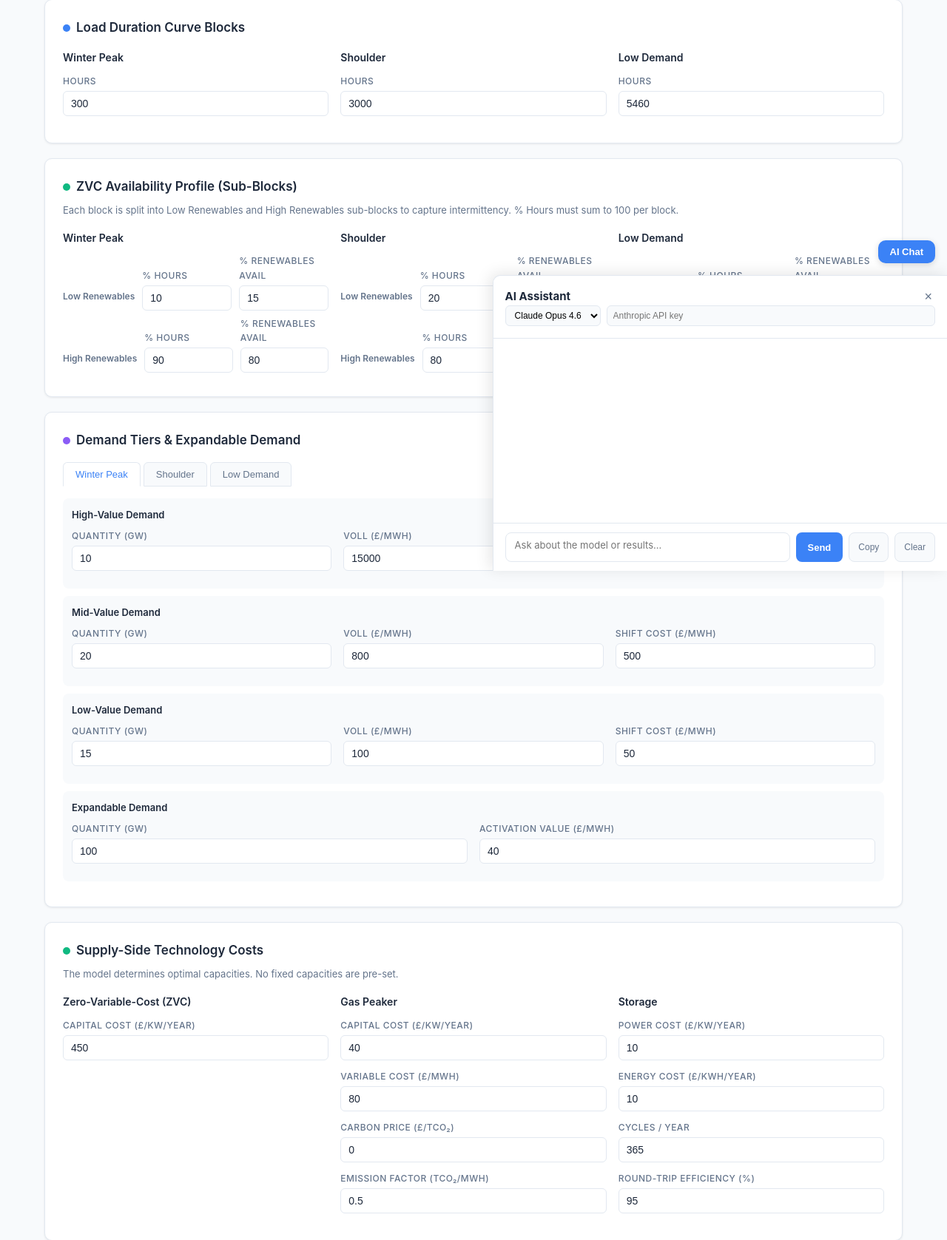
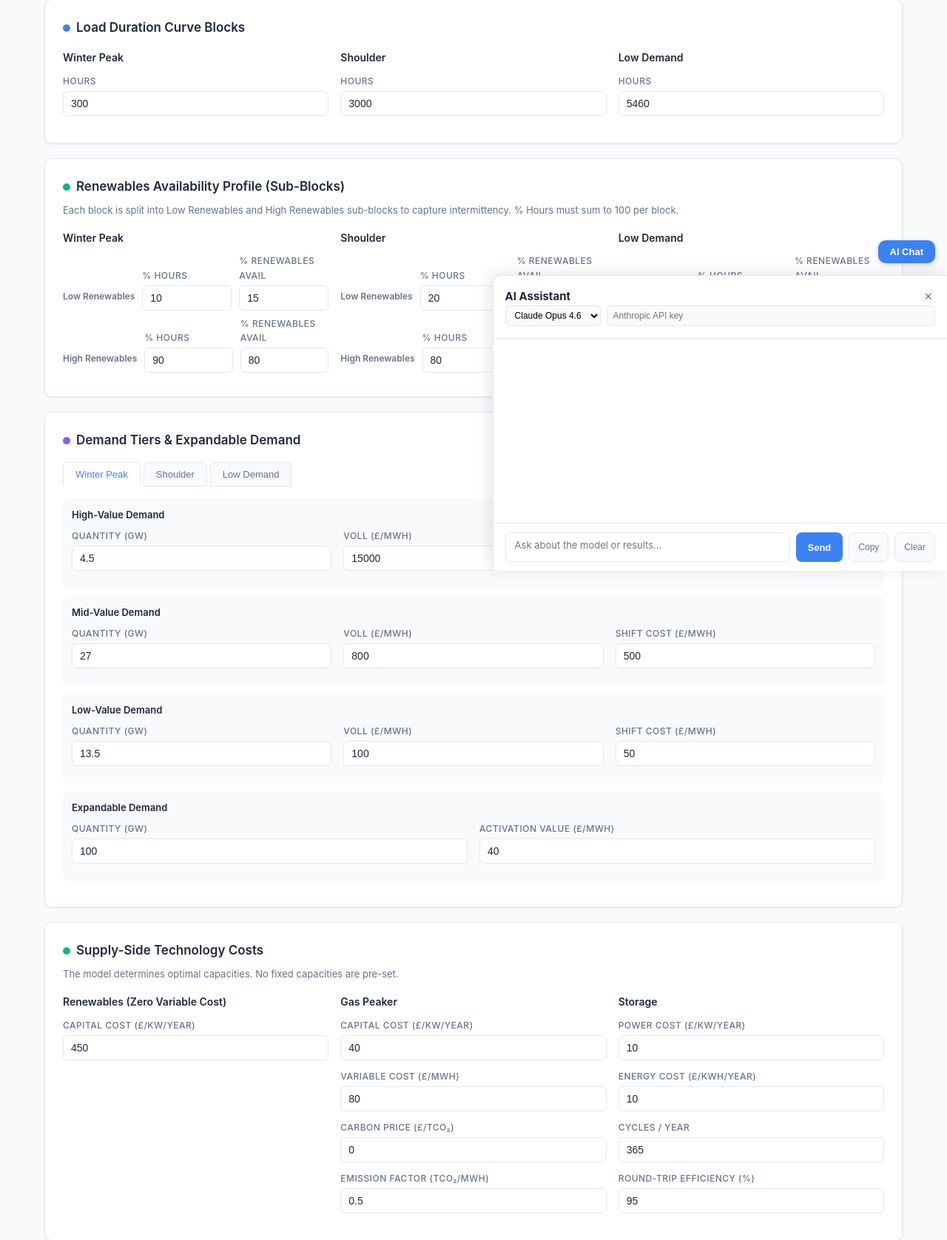
Before and after one commit to metakarma/FlexSys, a Flask app: page / in a window 1280 px wide. Shown: the part 428-2105 px from the top of the page at 74% size. Run offline with Flask 3, Linux system fonts and the light colour scheme.

Commit message:
Update LDC defaults and rename ZVC to Renewables in UI
Defaults: Winter Peak 45 GW / 300h, Shoulder 35 GW / 3000h,
Low Demand 20 GW / 5460h. Tier splits: 10% High, 60% Mid, 30% Low.

All user-visible "ZVC" labels replaced with "Renewables" across
chart legends, plot labels, metric cards, input headings, detail
tables, and storage messaging. Internal variable names unchanged.

Made-with: Cursor

```diff
--- a/app.py
+++ b/app.py
@@ -228,7 +228,7 @@ def generate_plots(inputs: dict, results: dict, cur: str = "$") -> dict:
     return plots
 
 
-GEN_COLORS = {"ZVC": "#10B981", "Gas": "#EF4444", "Storage": "#3B82F6"}
+GEN_COLORS = {"Renewables": "#10B981", "Gas": "#EF4444", "Storage": "#3B82F6"}
 
 
 INPUT_TIER_COLORS = {"High": "#4C1D95", "Mid": "#7C3AED", "Low": "#C4B5FD"}
@@ -320,7 +320,7 @@ def _plot_ldc(inputs: dict, results: dict, cur: str = "$") -> str:
         gen = _gen_total(sb)
 
         stack = [
-            ("ZVC", sup["zvc"]),
+            ("Renewables", sup["zvc"]),
             ("Gas", sup["gas"]),
             ("Storage", sup["storage_discharge"]),
         ]
@@ -362,7 +362,7 @@ def _plot_ldc(inputs: dict, results: dict, cur: str = "$") -> str:
     ax.xaxis.set_major_formatter(mticker.FuncFormatter(lambda x, _: f"{x:,.0f}"))
 
     legend_handles = [Patch(fc=GEN_COLORS[t], ec="white", label=t)
-                      for t in ("ZVC", "Gas", "Storage")]
+                      for t in ("Renewables", "Gas", "Storage")]
     if has_curtailed:
         legend_handles.append(
             Patch(facecolor="none", edgecolor="#6B7280", hatch="///",
@@ -451,7 +451,7 @@ def _plot_capacity(results: dict, cur: str = "$") -> str:
 
     fig, (ax1, ax2) = plt.subplots(1, 2, figsize=(10, 4.5))
 
-    techs = ["ZVC", "Gas", "Storage"]
+    techs = ["Renewables", "Gas", "Storage"]
     cap_vals = [caps["zvc"], caps["gas"], caps["storage_power"]]
     colors = ["#10B981", "#EF4444", "#3B82F6"]
 
@@ -463,7 +463,7 @@ def _plot_capacity(results: dict, cur: str = "$") -> str:
     ax1.set_ylabel("Capacity (GW)")
     ax1.set_title("Optimal Power Capacity", fontsize=12, fontweight="bold")
 
-    cost_labels = ["ZVC", "Gas", "Storage"]
+    cost_labels = ["Renewables", "Gas", "Storage"]
     cost_vals = [costs["zvc"], costs["gas"],
                  costs["storage_power"] + costs["storage_energy"]]
     nonzero = [(l, v, c) for l, v, c in zip(cost_labels, cost_vals, colors) if v > 0]
@@ -529,7 +529,7 @@ def _plot_dispatch(inputs: dict, results: dict, cur: str = "$") -> str:
                 demand_labels.append("Sto. Charge")
                 demand_vals.append(sb["supply"]["storage_charge"])
 
-            supply_labels = ["ZVC", "Gas", "Storage"]
+            supply_labels = ["Renewables", "Gas", "Storage"]
             supply_vals = [
                 sb["supply"]["zvc"],
                 sb["supply"]["gas"],
@@ -573,7 +573,7 @@ DEMAND_COLOR_MAP = {
     "High": "#6366F1", "Mid": "#8B5CF6", "Low": "#A78BFA",
     "Shifted In": "#F59E0B", "Expandable": "#C4B5FD", "Sto. Charge": "#3B82F6",
 }
-SUPPLY_COLOR_MAP = {"ZVC": "#10B981", "Gas": "#EF4444", "Storage": "#3B82F6"}
+SUPPLY_COLOR_MAP = {"Renewables": "#10B981", "Gas": "#EF4444", "Storage": "#3B82F6"}
 
 
 def _stacked_bar(ax, x_pos, vals, labels, colors, fmt=".1f"):
@@ -627,7 +627,7 @@ def _plot_dispatch_gwh(inputs: dict, results: dict, cur: str = "$") -> str:
                 demand_labels.append("Sto. Charge")
                 demand_vals.append(sb["supply"]["storage_charge"] * h)
 
-            supply_labels = ["ZVC", "Gas", "Storage"]
+            supply_labels = ["Renewables", "Gas", "Storage"]
             supply_vals = [
                 sb["supply"]["zvc"] * h,
                 sb["supply"]["gas"] * h,
--- a/model.py
+++ b/model.py
@@ -34,23 +34,23 @@ from typing import Any
 def default_inputs() -> dict[str, Any]:
     blocks = ["Winter Peak", "Shoulder", "Low Demand"]
     hours = {"Winter Peak": 300, "Shoulder": 3000, "Low Demand": 5460}
-    base_load = {"Winter Peak": 60, "Shoulder": 40, "Low Demand": 20}
+    base_load = {"Winter Peak": 45, "Shoulder": 35, "Low Demand": 20}
 
     demand_tiers = {
         "Winter Peak": [
-            {"name": "High", "quantity": 10, "voll": 15000, "shift_cost": 1000},
-            {"name": "Mid",  "quantity": 20, "voll": 800,   "shift_cost": 500},
-            {"name": "Low",  "quantity": 15, "voll": 100,   "shift_cost": 50},
+            {"name": "High", "quantity": 4.5,  "voll": 15000, "shift_cost": 1000},
+            {"name": "Mid",  "quantity": 27,   "voll": 800,   "shift_cost": 500},
+            {"name": "Low",  "quantity": 13.5, "voll": 100,   "shift_cost": 50},
         ],
         "Shoulder": [
-            {"name": "High", "quantity": 8,  "voll": 12000, "shift_cost": 800},
-            {"name": "Mid",  "quantity": 18, "voll": 600,   "shift_cost": 40},
-            {"name": "Low",  "quantity": 10, "voll": 120,   "shift_cost": 8},
+            {"name": "High", "quantity": 3.5,  "voll": 12000, "shift_cost": 800},
+            {"name": "Mid",  "quantity": 21,   "voll": 600,   "shift_cost": 40},
+            {"name": "Low",  "quantity": 10.5, "voll": 120,   "shift_cost": 8},
         ],
         "Low Demand": [
-            {"name": "High", "quantity": 5,  "voll": 10000, "shift_cost": 0},
-            {"name": "Mid",  "quantity": 10, "voll": 400,   "shift_cost": 0},
-            {"name": "Low",  "quantity": 5,  "voll": 100,   "shift_cost": 0},
+            {"name": "High", "quantity": 2,  "voll": 10000, "shift_cost": 0},
+            {"name": "Mid",  "quantity": 12, "voll": 400,   "shift_cost": 0},
+            {"name": "Low",  "quantity": 6,  "voll": 100,   "shift_cost": 0},
         ],
     }
 
--- a/templates/index.html
+++ b/templates/index.html
@@ -281,7 +281,7 @@ footer { text-align: center; padding: 32px 0; color: var(--muted); font-size: 13
 
   <!-- ZVC Profile -->
   <div class="card">
-    <h2><span class="dot" style="background:var(--success)"></span> ZVC Availability Profile (Sub-Blocks)</h2>
+    <h2><span class="dot" style="background:var(--success)"></span> Renewables Availability Profile (Sub-Blocks)</h2>
     <p style="font-size:13px;color:var(--muted);margin:-8px 0 16px;">Each block is split into Low Renewables and High Renewables sub-blocks to capture intermittency. % Hours must sum to 100 per block.</p>
     <div class="grid-3" id="zvc-profile-inputs"></div>
   </div>
@@ -299,7 +299,7 @@ footer { text-align: center; padding: 32px 0; color: var(--muted); font-size: 13
     <p style="font-size:13px;color:var(--muted);margin:-8px 0 16px;">The model determines optimal capacities. No fixed capacities are pre-set.</p>
     <div class="grid-3">
       <div>
-        <h4 style="font-size:14px;margin-bottom:10px;font-weight:600;">Zero-Variable-Cost (ZVC)</h4>
+        <h4 style="font-size:14px;margin-bottom:10px;font-weight:600;">Renewables (Zero Variable Cost)</h4>
         <div class="field-group">
           <label>Capital Cost (<span class="cur">£</span>/kW/year)</label>
           <input type="number" id="zvc_capital_cost" step="any"/>
@@ -700,7 +700,7 @@ function renderResults(data, inputs) {
   });
   const avgPrice = totalGWh > 0 ? weightedPrice / totalGWh : 0;
   m += `<div class="metric-card"><div class="value" style="font-size:17px;color:var(--success)">${fmtCur(avgPrice)}/MWh</div><div class="label">Load-Weighted Avg Price</div></div>`;
-  m += `<div class="metric-card"><div class="value">${fmtGW(caps.zvc)}</div><div class="label">ZVC Capacity</div></div>`;
+  m += `<div class="metric-card"><div class="value">${fmtGW(caps.zvc)}</div><div class="label">Renewables Capacity</div></div>`;
   m += `<div class="metric-card"><div class="value">${fmtGW(caps.gas)}</div><div class="label">Gas Capacity</div></div>`;
   m += `<div class="metric-card"><div class="value">${fmtGW(caps.storage_power)}</div><div class="label">Storage Power</div></div>`;
   m += `<div class="metric-card"><div class="value">${caps.storage_energy.toFixed(0)} GWh</div><div class="label">Storage Energy</div></div>`;
@@ -750,7 +750,7 @@ function renderResults(data, inputs) {
       <div class="metric-card"><div class="value" style="font-size:16px">${fmtCur(Math.abs(se.implied_cycling_cost))}/MWh</div><div class="label">Implied Cycling Cost</div></div>
     </div>`;
   } else {
-    seHtml = `<p style="font-size:13px;color:var(--muted);margin-bottom:12px;">No storage capacity built. Adjust storage costs or ZVC profile to explore storage investment.</p>`;
+    seHtml = `<p style="font-size:13px;color:var(--muted);margin-bottom:12px;">No storage capacity built. Adjust storage costs or Renewables profile to explore storage investment.</p>`;
   }
   document.getElementById("storage-economics").innerHTML = seHtml;
 
@@ -778,7 +778,7 @@ function renderResults(data, inputs) {
 
     t += `<table><thead><tr><th>Supply</th><th>Dispatch (GW)</th><th>Available (GW)</th></tr></thead><tbody>`;
     const zvcAvail = (caps.zvc * sb.zvc_availability / 100).toFixed(2);
-    t += `<tr><td>ZVC</td><td>${sb.supply.zvc.toFixed(2)}</td><td>${zvcAvail}</td></tr>`;
+    t += `<tr><td>Renewables</td><td>${sb.supply.zvc.toFixed(2)}</td><td>${zvcAvail}</td></tr>`;
     t += `<tr><td>Gas Peaker</td><td>${sb.supply.gas.toFixed(2)}</td><td>${caps.gas.toFixed(2)}</td></tr>`;
     t += `<tr><td>Storage Discharge</td><td>${sb.supply.storage_discharge.toFixed(2)}</td><td>${caps.storage_power.toFixed(2)}</td></tr>`;
     t += `<tr><td>Storage Charge</td><td>${sb.supply.storage_charge.toFixed(2)}</td><td></td></tr>`;
```
